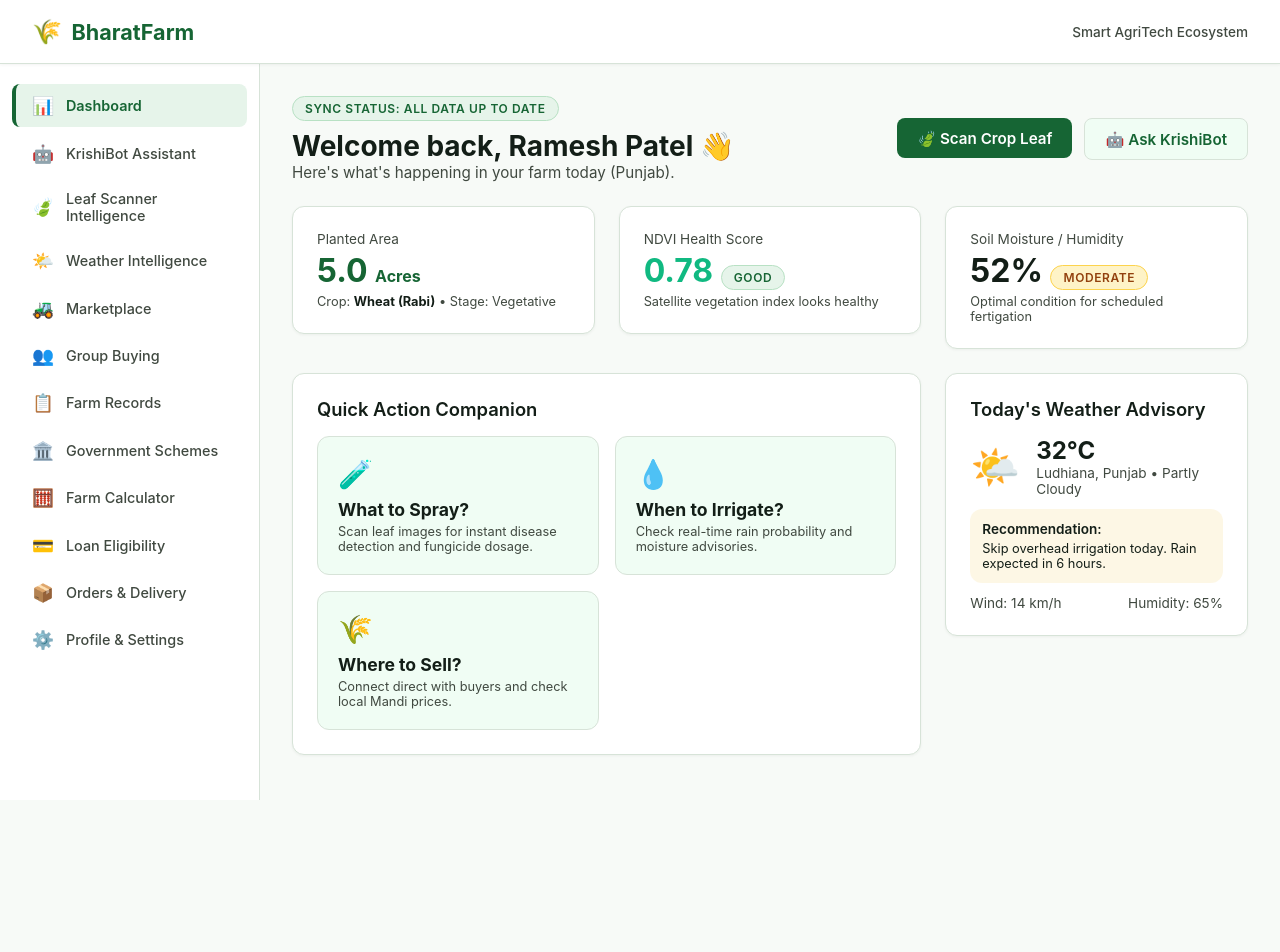
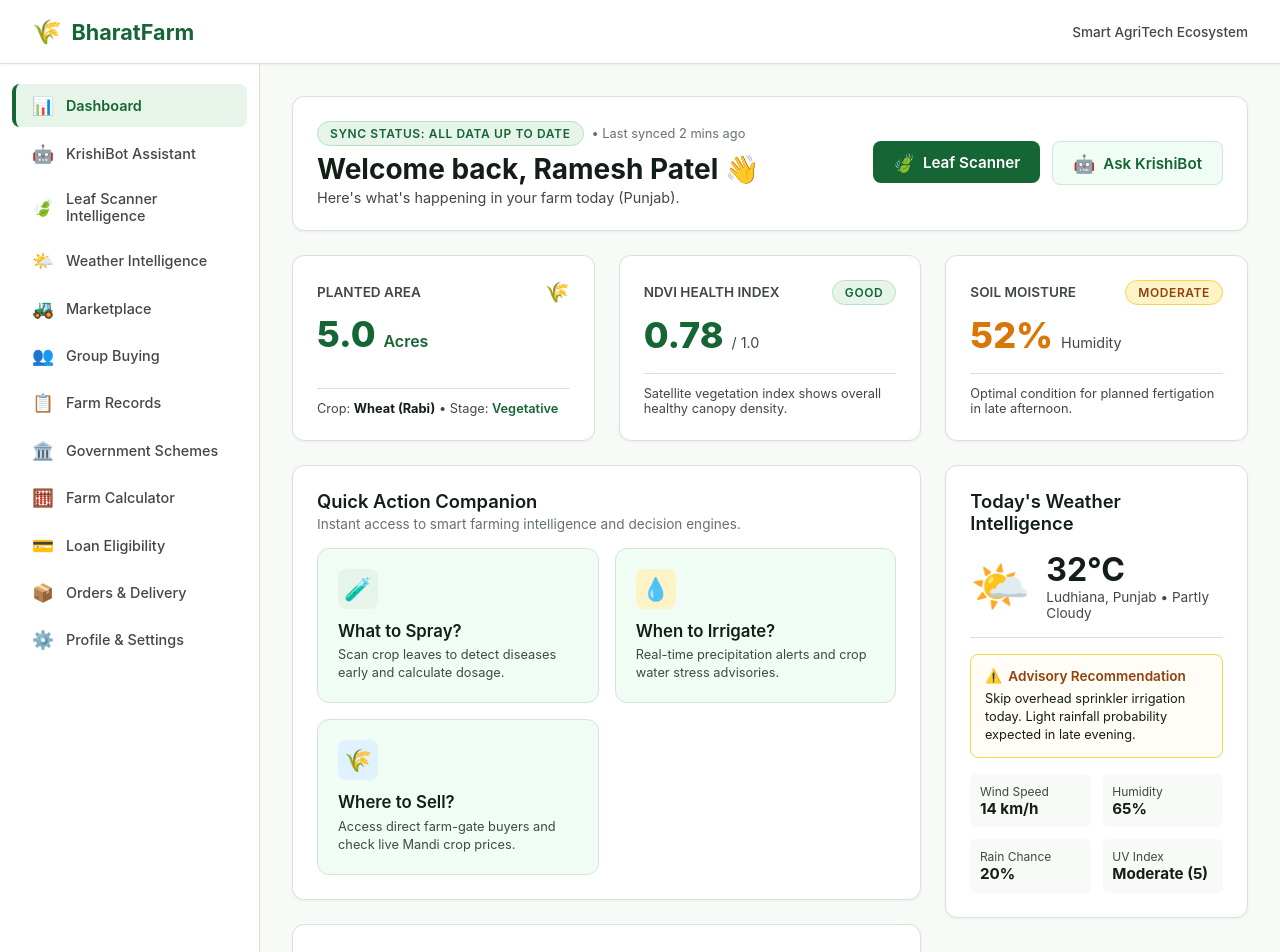
Before and after one commit to The-Lazy-Four/BharatFarm, a React (Vite) app in the folder client/: page / in a window 1280 px wide. Shown: the top 952 px of the page. Before the commit the page ends 800 px from the top, so only its background shows below. Built offline with nearby package versions, Linux system fonts and the light colour scheme.

Commit message:
dashboard UI

```diff
--- a/client/src/app/pages/MasterDashboardPage.tsx
+++ b/client/src/app/pages/MasterDashboardPage.tsx
@@ -8,114 +8,240 @@ export const MasterDashboardPage: React.FC = () => {
   const { user } = useAuth();
 
   return (
-    <div style={{ display: 'flex', flexDirection: 'column', gap: '1.5rem', maxWidth: '1200px', margin: '0 auto' }}>
-      {/* Top Welcome & Sync Banner */}
-      <div style={{ display: 'flex', justifyContent: 'space-between', alignItems: 'center', flexWrap: 'wrap', gap: '1rem' }}>
+    <div style={{ display: 'flex', flexDirection: 'column', gap: '1.5rem', maxWidth: '1280px', margin: '0 auto' }}>
+      {/* Top Welcome Header Bar */}
+      <div style={{
+        display: 'flex',
+        justifyContent: 'space-between',
+        alignItems: 'center',
+        flexWrap: 'wrap',
+        gap: '1rem',
+        padding: '1.5rem',
+        background: '#FFFFFF',
+        borderRadius: 'var(--radius)',
+        border: '1px solid var(--border-color)',
+        boxShadow: 'var(--shadow-sm)'
+      }}>
         <div>
-          <span className="badge badge-primary" style={{ marginBottom: '0.5rem' }}>Sync Status: All data up to date</span>
+          <div style={{ display: 'flex', alignItems: 'center', gap: '0.5rem', marginBottom: '0.35rem' }}>
+            <span className="badge badge-primary">Sync Status: All data up to date</span>
+            <span style={{ fontSize: '0.8rem', color: 'var(--text-light)' }}>• Last synced 2 mins ago</span>
+          </div>
           <h1 style={{ fontSize: '1.75rem', fontWeight: 700, color: 'var(--text-main)' }}>
             Welcome back, {user?.fullName || 'Ramesh Patel'} 👋
           </h1>
-          <p style={{ color: 'var(--text-muted)', fontSize: '0.95rem' }}>
+          <p style={{ color: 'var(--text-muted)', fontSize: '0.9rem', marginTop: '0.2rem' }}>
             Here's what's happening in your farm today ({user?.state || 'Punjab'}).
           </p>
         </div>
+
         <div style={{ display: 'flex', gap: '0.75rem' }}>
           <Link to="/scanner">
-            <Button variant="primary">🍃 Scan Crop Leaf</Button>
+            <Button variant="primary" size="md">
+              <span style={{ fontSize: '1.1rem' }}>🍃</span> Leaf Scanner
+            </Button>
           </Link>
           <Link to="/krishibot">
-            <Button variant="secondary">🤖 Ask KrishiBot</Button>
+            <Button variant="secondary" size="md">
+              <span style={{ fontSize: '1.1rem' }}>🤖</span> Ask KrishiBot
+            </Button>
           </Link>
         </div>
       </div>
 
-      {/* Grid Row 1: Farm Metrics */}
+      {/* Grid Row 1: Metrics Banner Cards */}
       <div className="grid-dashboard">
         <div className="col-span-4">
-          <Card>
-            <p style={{ fontSize: '0.85rem', color: 'var(--text-muted)' }}>Planted Area</p>
-            <h2 style={{ fontSize: '2rem', fontWeight: 700, color: 'var(--primary)', margin: '0.25rem 0' }}>5.0 <span style={{ fontSize: '1rem' }}>Acres</span></h2>
-            <p style={{ fontSize: '0.8rem', color: 'var(--text-muted)' }}>Crop: <strong style={{ color: 'var(--text-main)' }}>Wheat (Rabi)</strong> • Stage: Vegetative</p>
+          <Card style={{ height: '100%', display: 'flex', flexDirection: 'column', justifyContent: 'space-between' }}>
+            <div>
+              <div style={{ display: 'flex', justifyContent: 'space-between', alignItems: 'center' }}>
+                <span style={{ fontSize: '0.85rem', fontWeight: 600, color: 'var(--text-muted)' }}>PLANTED AREA</span>
+                <span style={{ fontSize: '1.25rem' }}>🌾</span>
+              </div>
+              <h2 style={{ fontSize: '2.25rem', fontWeight: 800, color: 'var(--primary)', margin: '0.5rem 0 0.25rem 0' }}>
+                5.0 <span style={{ fontSize: '1rem', fontWeight: 600 }}>Acres</span>
+              </h2>
+            </div>
+            <div style={{ paddingTop: '0.75rem', borderTop: '1px solid var(--border-color)', marginTop: '0.75rem' }}>
+              <p style={{ fontSize: '0.8rem', color: 'var(--text-muted)' }}>
+                Crop: <strong style={{ color: 'var(--text-main)' }}>Wheat (Rabi)</strong> • Stage: <span style={{ color: 'var(--primary)', fontWeight: 600 }}>Vegetative</span>
+              </p>
+            </div>
           </Card>
         </div>
 
         <div className="col-span-4">
-          <Card>
-            <p style={{ fontSize: '0.85rem', color: 'var(--text-muted)' }}>NDVI Health Score</p>
-            <h2 style={{ fontSize: '2rem', fontWeight: 700, color: '#10b981', margin: '0.25rem 0' }}>0.78 <span className="badge badge-primary" style={{ fontSize: '0.75rem' }}>Good</span></h2>
-            <p style={{ fontSize: '0.8rem', color: 'var(--text-muted)' }}>Satellite vegetation index looks healthy</p>
+          <Card style={{ height: '100%', display: 'flex', flexDirection: 'column', justifyContent: 'space-between' }}>
+            <div>
+              <div style={{ display: 'flex', justifyContent: 'space-between', alignItems: 'center' }}>
+                <span style={{ fontSize: '0.85rem', fontWeight: 600, color: 'var(--text-muted)' }}>NDVI HEALTH INDEX</span>
+                <span className="badge badge-primary">Good</span>
+              </div>
+              <h2 style={{ fontSize: '2.25rem', fontWeight: 800, color: '#166534', margin: '0.5rem 0 0.25rem 0' }}>
+                0.78 <span style={{ fontSize: '0.9rem', color: 'var(--text-muted)', fontWeight: 400 }}>/ 1.0</span>
+              </h2>
+            </div>
+            <div style={{ paddingTop: '0.75rem', borderTop: '1px solid var(--border-color)', marginTop: '0.75rem' }}>
+              <p style={{ fontSize: '0.8rem', color: 'var(--text-muted)' }}>
+                Satellite vegetation index shows overall healthy canopy density.
+              </p>
+            </div>
           </Card>
         </div>
 
         <div className="col-span-4">
-          <Card>
-            <p style={{ fontSize: '0.85rem', color: 'var(--text-muted)' }}>Soil Moisture / Humidity</p>
-            <h2 style={{ fontSize: '2rem', fontWeight: 700, color: 'var(--accent)', margin: '0.25rem 0' }}>52% <span className="badge badge-warning" style={{ fontSize: '0.75rem' }}>Moderate</span></h2>
-            <p style={{ fontSize: '0.8rem', color: 'var(--text-muted)' }}>Optimal condition for scheduled fertigation</p>
+          <Card style={{ height: '100%', display: 'flex', flexDirection: 'column', justifyContent: 'space-between' }}>
+            <div>
+              <div style={{ display: 'flex', justifyContent: 'space-between', alignItems: 'center' }}>
+                <span style={{ fontSize: '0.85rem', fontWeight: 600, color: 'var(--text-muted)' }}>SOIL MOISTURE</span>
+                <span className="badge badge-warning">Moderate</span>
+              </div>
+              <h2 style={{ fontSize: '2.25rem', fontWeight: 800, color: 'var(--accent-amber)', margin: '0.5rem 0 0.25rem 0' }}>
+                52% <span style={{ fontSize: '0.9rem', color: 'var(--text-muted)', fontWeight: 400 }}>Humidity</span>
+              </h2>
+            </div>
+            <div style={{ paddingTop: '0.75rem', borderTop: '1px solid var(--border-color)', marginTop: '0.75rem' }}>
+              <p style={{ fontSize: '0.8rem', color: 'var(--text-muted)' }}>
+                Optimal condition for planned fertigation in late afternoon.
+              </p>
+            </div>
           </Card>
         </div>
       </div>
 
-      {/* Grid Row 2: Action Modules & Weather Advisory */}
+      {/* Grid Row 2: Action Companion, Crop Health Panel & Weather Intelligence */}
       <div className="grid-dashboard">
-        <div className="col-span-8">
-          <Card title="Quick Action Companion">
-            <div style={{ display: 'grid', gridTemplateColumns: 'repeat(auto-fit, minmax(220px, 1fr))', gap: '1rem', marginTop: '1rem' }}>
+        {/* Left Column (Span 8): Quick Actions + Crop Issues Panel */}
+        <div className="col-span-8" style={{ display: 'flex', flexDirection: 'column', gap: '1.5rem' }}>
+          <Card title="Quick Action Companion" subtitle="Instant access to smart farming intelligence and decision engines.">
+            <div style={{ display: 'grid', gridTemplateColumns: 'repeat(auto-fit, minmax(200px, 1fr))', gap: '1rem', marginTop: '0.5rem' }}>
               <Link to="/scanner" style={{ textDecoration: 'none' }}>
-                <div style={{ padding: '1.25rem', background: 'var(--bg-card-hover)', borderRadius: 'var(--radius)', border: '1px solid var(--border-color)', height: '100%' }}>
-                  <span style={{ fontSize: '1.75rem' }}>🧪</span>
-                  <h4 style={{ fontSize: '1.1rem', marginTop: '0.5rem', color: 'var(--text-main)' }}>What to Spray?</h4>
-                  <p style={{ fontSize: '0.8rem', color: 'var(--text-muted)', marginTop: '0.25rem' }}>
-                    Scan leaf images for instant disease detection and fungicide dosage.
+                <div style={{
+                  padding: '1.25rem',
+                  background: 'var(--bg-card-hover)',
+                  borderRadius: 'var(--radius)',
+                  border: '1px solid var(--border-color)',
+                  transition: 'var(--transition)',
+                  height: '100%'
+                }}>
+                  <div style={{ width: '40px', height: '40px', borderRadius: '8px', background: '#E6F4EA', display: 'flex', alignItems: 'center', justifyContent: 'center', fontSize: '1.4rem' }}>
+                    🧪
+                  </div>
+                  <h4 style={{ fontSize: '1.05rem', fontWeight: 600, marginTop: '0.75rem', color: 'var(--text-main)' }}>What to Spray?</h4>
+                  <p style={{ fontSize: '0.8rem', color: 'var(--text-muted)', marginTop: '0.35rem', lineHeight: '1.4' }}>
+                    Scan crop leaves to detect diseases early and calculate dosage.
                   </p>
                 </div>
               </Link>
 
               <Link to="/weather" style={{ textDecoration: 'none' }}>
-                <div style={{ padding: '1.25rem', background: 'var(--bg-card-hover)', borderRadius: 'var(--radius)', border: '1px solid var(--border-color)', height: '100%' }}>
-                  <span style={{ fontSize: '1.75rem' }}>💧</span>
-                  <h4 style={{ fontSize: '1.1rem', marginTop: '0.5rem', color: 'var(--text-main)' }}>When to Irrigate?</h4>
-                  <p style={{ fontSize: '0.8rem', color: 'var(--text-muted)', marginTop: '0.25rem' }}>
-                    Check real-time rain probability and moisture advisories.
+                <div style={{
+                  padding: '1.25rem',
+                  background: 'var(--bg-card-hover)',
+                  borderRadius: 'var(--radius)',
+                  border: '1px solid var(--border-color)',
+                  transition: 'var(--transition)',
+                  height: '100%'
+                }}>
+                  <div style={{ width: '40px', height: '40px', borderRadius: '8px', background: '#FEF3C7', display: 'flex', alignItems: 'center', justifyContent: 'center', fontSize: '1.4rem' }}>
+                    💧
+                  </div>
+                  <h4 style={{ fontSize: '1.05rem', fontWeight: 600, marginTop: '0.75rem', color: 'var(--text-main)' }}>When to Irrigate?</h4>
+                  <p style={{ fontSize: '0.8rem', color: 'var(--text-muted)', marginTop: '0.35rem', lineHeight: '1.4' }}>
+                    Real-time precipitation alerts and crop water stress advisories.
                   </p>
                 </div>
               </Link>
 
               <Link to="/marketplace" style={{ textDecoration: 'none' }}>
-                <div style={{ padding: '1.25rem', background: 'var(--bg-card-hover)', borderRadius: 'var(--radius)', border: '1px solid var(--border-color)', height: '100%' }}>
-                  <span style={{ fontSize: '1.75rem' }}>🌾</span>
-                  <h4 style={{ fontSize: '1.1rem', marginTop: '0.5rem', color: 'var(--text-main)' }}>Where to Sell?</h4>
-                  <p style={{ fontSize: '0.8rem', color: 'var(--text-muted)', marginTop: '0.25rem' }}>
-                    Connect direct with buyers and check local Mandi prices.
+                <div style={{
+                  padding: '1.25rem',
+                  background: 'var(--bg-card-hover)',
+                  borderRadius: 'var(--radius)',
+                  border: '1px solid var(--border-color)',
+                  transition: 'var(--transition)',
+                  height: '100%'
+                }}>
+                  <div style={{ width: '40px', height: '40px', borderRadius: '8px', background: '#E0F2FE', display: 'flex', alignItems: 'center', justifyContent: 'center', fontSize: '1.4rem' }}>
+                    🌾
+                  </div>
+                  <h4 style={{ fontSize: '1.05rem', fontWeight: 600, marginTop: '0.75rem', color: 'var(--text-main)' }}>Where to Sell?</h4>
+                  <p style={{ fontSize: '0.8rem', color: 'var(--text-muted)', marginTop: '0.35rem', lineHeight: '1.4' }}>
+                    Access direct farm-gate buyers and check live Mandi crop prices.
                   </p>
                 </div>
               </Link>
             </div>
           </Card>
+
+          {/* Crop Health & Issues Panel matching Stitch */}
+          <Card title="Crop Health Monitoring" subtitle="Recent field telemetry and potential risk assessments.">
+            <div style={{ display: 'flex', flexDirection: 'column', gap: '0.75rem' }}>
+              <div style={{ display: 'flex', justifyContent: 'space-between', alignItems: 'center', padding: '0.85rem 1rem', background: '#FFFDF5', border: '1px solid #FCD34D', borderRadius: 'var(--radius-sm)' }}>
+                <div style={{ display: 'flex', alignItems: 'center', gap: '0.75rem' }}>
+                  <span style={{ fontSize: '1.25rem' }}>🍂</span>
+                  <div>
+                    <h5 style={{ fontSize: '0.95rem', fontWeight: 600, color: 'var(--text-main)' }}>Leaf Blight Risk (Low)</h5>
+                    <p style={{ fontSize: '0.8rem', color: 'var(--text-muted)' }}>Block B (Wheat) • Detected 1 day ago</p>
+                  </div>
+                </div>
+                <Link to="/scanner">
+                  <Button variant="outline" size="sm">Inspect Scan</Button>
+                </Link>
+              </div>
+
+              <div style={{ display: 'flex', justifyContent: 'space-between', alignItems: 'center', padding: '0.85rem 1rem', background: '#F0FDF4', border: '1px solid #B8E1C4', borderRadius: 'var(--radius-sm)' }}>
+                <div style={{ display: 'flex', alignItems: 'center', gap: '0.75rem' }}>
+                  <span style={{ fontSize: '1.25rem' }}>🌱</span>
+                  <div>
+                    <h5 style={{ fontSize: '0.95rem', fontWeight: 600, color: 'var(--text-main)' }}>Nitrogen Balance Optimal</h5>
+                    <p style={{ fontSize: '0.8rem', color: 'var(--text-muted)' }}>Block A (Paddy) • Recommended top dressing scheduled</p>
+                  </div>
+                </div>
+                <span className="badge badge-primary">Healthy</span>
+              </div>
+            </div>
+          </Card>
         </div>
 
+        {/* Right Column (Span 4): Weather Advisory Panel */}
         <div className="col-span-4">
-          <Card title="Today's Weather Advisory">
-            <div style={{ marginTop: '0.5rem', display: 'flex', flexDirection: 'column', gap: '0.75rem' }}>
-              <div style={{ display: 'flex', alignItems: 'center', gap: '1rem' }}>
-                <span style={{ fontSize: '2.5rem' }}>🌤️</span>
+          <Card title="Today's Weather Intelligence">
+            <div style={{ marginTop: '0.5rem', display: 'flex', flexDirection: 'column', gap: '1rem' }}>
+              <div style={{ display: 'flex', alignItems: 'center', gap: '1rem', paddingBottom: '1rem', borderBottom: '1px solid var(--border-color)' }}>
+                <span style={{ fontSize: '3rem' }}>🌤️</span>
                 <div>
-                  <h3 style={{ fontSize: '1.5rem', color: 'var(--text-main)' }}>32°C</h3>
+                  <h3 style={{ fontSize: '2rem', fontWeight: 700, color: 'var(--text-main)' }}>32°C</h3>
                   <p style={{ fontSize: '0.85rem', color: 'var(--text-muted)' }}>Ludhiana, Punjab • Partly Cloudy</p>
                 </div>
               </div>
 
-              <div style={{ padding: '0.75rem', background: 'rgba(234, 179, 8, 0.1)', border: '1px solid var(--accent)', borderRadius: 'var(--radius)' }}>
-                <p style={{ fontSize: '0.85rem', color: 'var(--accent)', fontWeight: 600 }}>Recommendation:</p>
-                <p style={{ fontSize: '0.8rem', color: 'var(--text-main)', marginTop: '0.25rem' }}>
-                  Skip overhead irrigation today. Rain expected in 6 hours.
+              <div style={{ padding: '0.85rem', background: '#FFFDF5', border: '1px solid #FCD34D', borderRadius: 'var(--radius-sm)' }}>
+                <p style={{ fontSize: '0.85rem', color: '#92400E', fontWeight: 600, display: 'flex', alignItems: 'center', gap: '0.4rem' }}>
+                  <span>⚠️</span> Advisory Recommendation
+                </p>
+                <p style={{ fontSize: '0.8rem', color: 'var(--text-main)', marginTop: '0.35rem', lineHeight: '1.4' }}>
+                  Skip overhead sprinkler irrigation today. Light rainfall probability expected in late evening.
                 </p>
               </div>
 
-              <div style={{ fontSize: '0.85rem', color: 'var(--text-muted)', display: 'flex', justifyContent: 'space-between' }}>
-                <span>Wind: 14 km/h</span>
-                <span>Humidity: 65%</span>
+              <div style={{ display: 'grid', gridTemplateColumns: '1fr 1fr', gap: '0.75rem', fontSize: '0.85rem', color: 'var(--text-muted)' }}>
+                <div style={{ padding: '0.6rem', background: 'var(--bg-main)', borderRadius: '6px' }}>
+                  <span style={{ display: 'block', fontSize: '0.75rem' }}>Wind Speed</span>
+                  <strong style={{ color: 'var(--text-main)', fontSize: '0.95rem' }}>14 km/h</strong>
+                </div>
+                <div style={{ padding: '0.6rem', background: 'var(--bg-main)', borderRadius: '6px' }}>
+                  <span style={{ display: 'block', fontSize: '0.75rem' }}>Humidity</span>
+                  <strong style={{ color: 'var(--text-main)', fontSize: '0.95rem' }}>65%</strong>
+                </div>
+                <div style={{ padding: '0.6rem', background: 'var(--bg-main)', borderRadius: '6px' }}>
+                  <span style={{ display: 'block', fontSize: '0.75rem' }}>Rain Chance</span>
+                  <strong style={{ color: 'var(--text-main)', fontSize: '0.95rem' }}>20%</strong>
+                </div>
+                <div style={{ padding: '0.6rem', background: 'var(--bg-main)', borderRadius: '6px' }}>
+                  <span style={{ display: 'block', fontSize: '0.75rem' }}>UV Index</span>
+                  <strong style={{ color: 'var(--text-main)', fontSize: '0.95rem' }}>Moderate (5)</strong>
+                </div>
               </div>
             </div>
           </Card>
```
